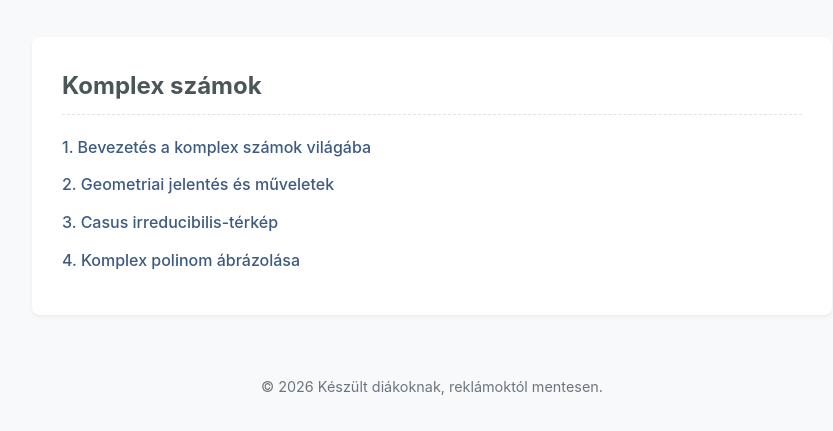
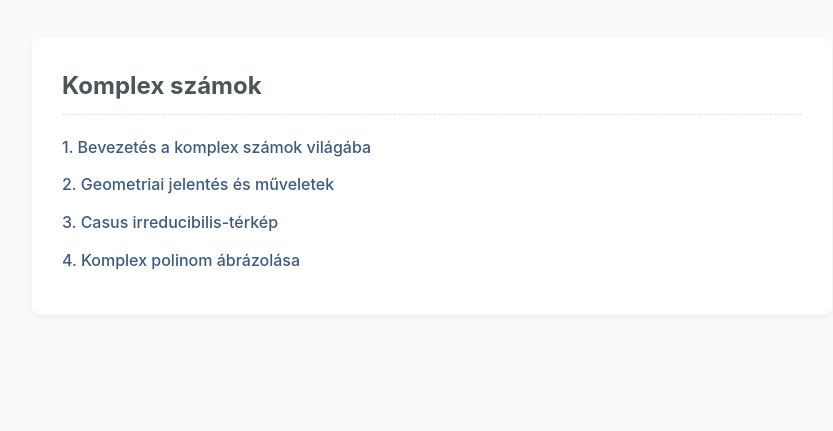
Before and after one commit to MSIldiko/komplexszamok, a plain HTML site: page index.html in a window 1280 px wide. Shown: the part 159-590 px from the top of the page, without its empty margins (208-1041 px from the left). Drawn offline with Linux system fonts and the light colour scheme.

Commit message:
Remove footer from index.html
Removed footer section from the HTML file.

```diff
--- a/index.html
+++ b/index.html
@@ -134,9 +134,7 @@
             -->
         </main>
 
-        <footer>
-            <p>&copy; 2026 Készült diákoknak, reklámoktól mentesen.</p>
-        </footer>
+
     </div>
 
 </body>
```
